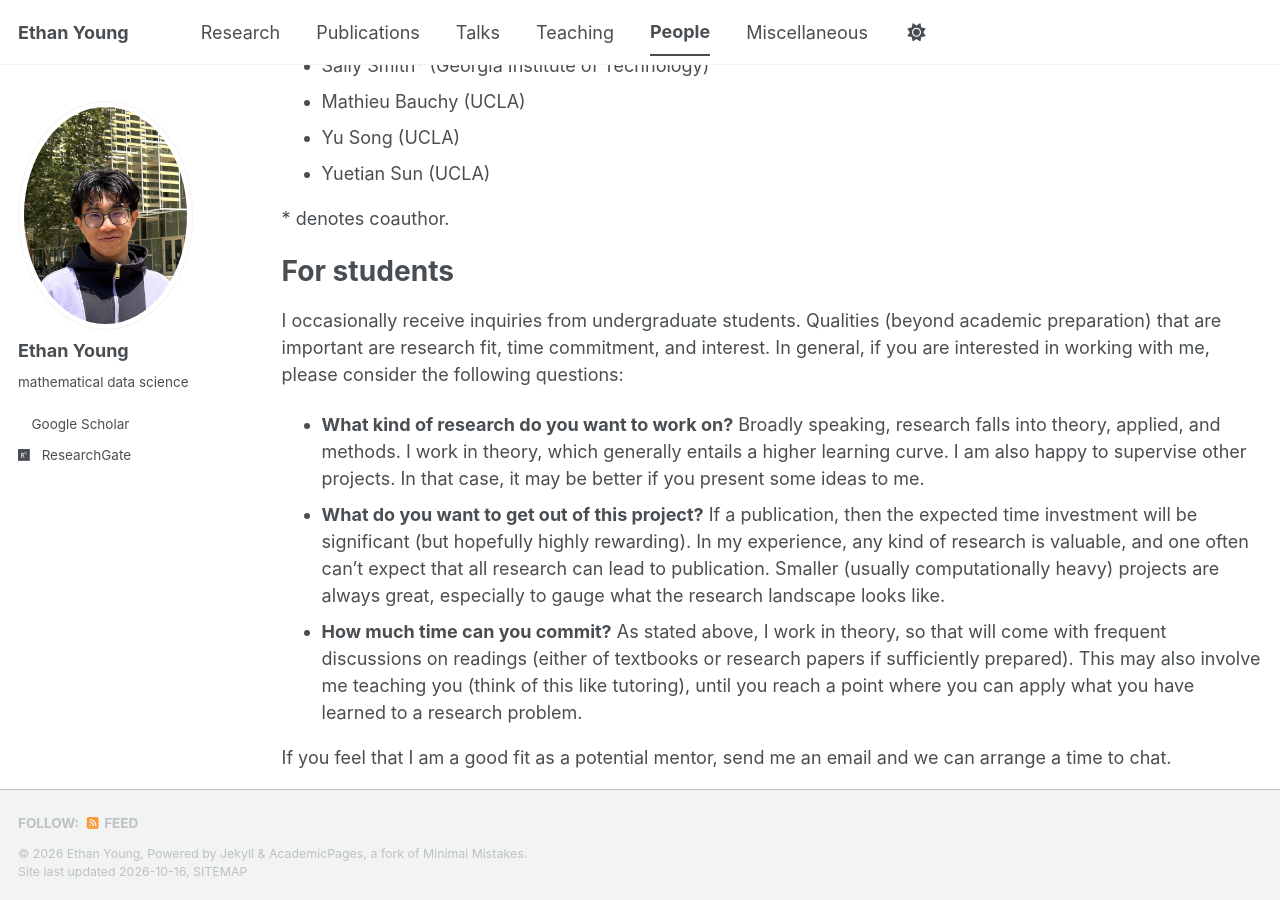
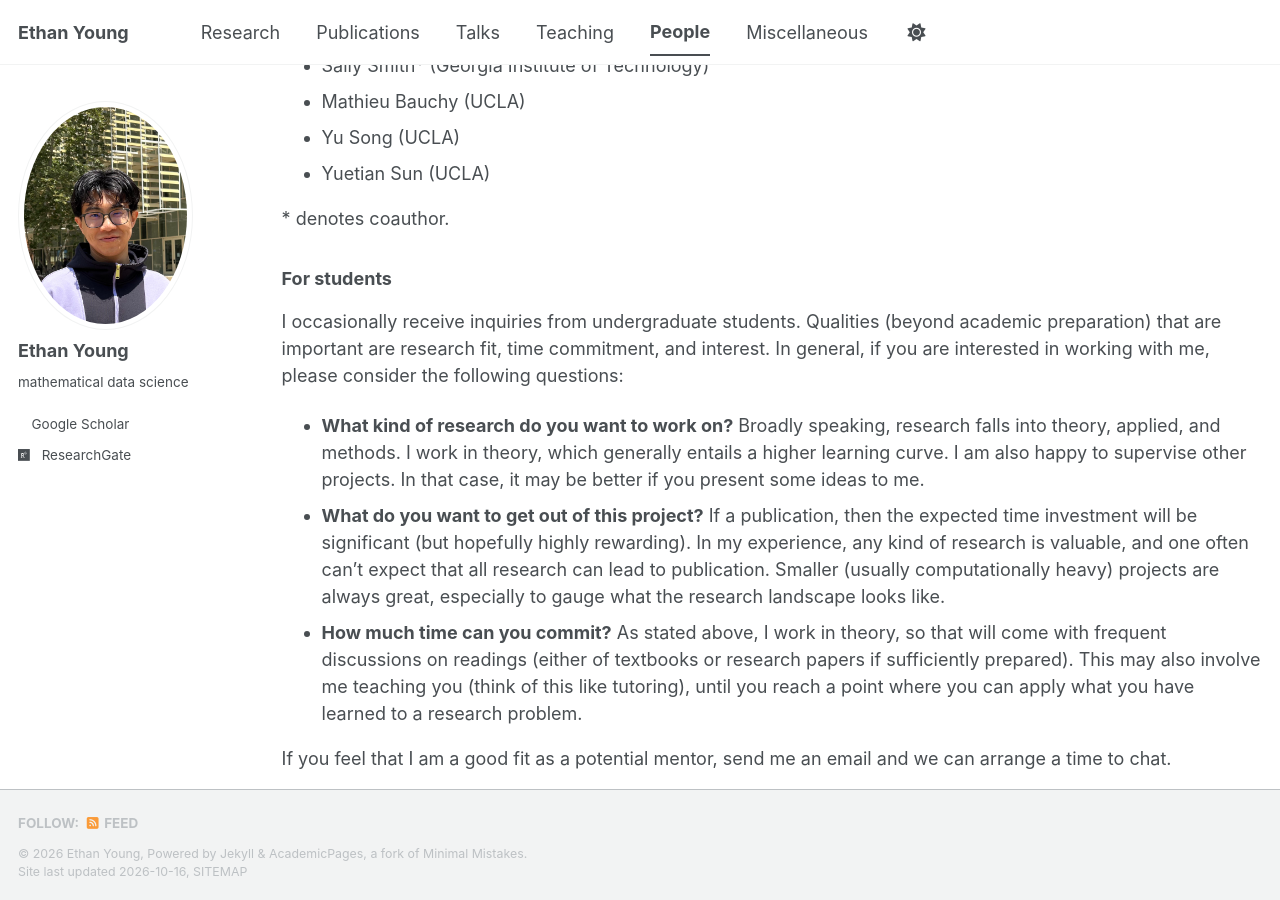
Before and after one commit to ethanjyoung/ethanjyoung.github.io, a Jekyll site: the page built from _pages/people.md, in a window 1280 px wide and 900 px high, scrolled down 457 px. Built offline with Jekyll 4.4.1, drawn with Linux system fonts in a browser that asks for light colours; a style sheet for code colours, icons or effects is not loaded.

```diff
--- a/_pages/people.md
+++ b/_pages/people.md
@@ -24,7 +24,7 @@ Before I started my PhD, I worked with
 
 \* denotes coauthor.
 
-# For students
+### For students
 I occasionally receive inquiries from undergraduate students. Qualities (beyond academic preparation) that are important are research fit, time commitment, and interest. In general, if you are interested in working with me, please consider the following questions:
 * **What kind of research do you want to work on?** Broadly speaking, research falls into theory, applied, and methods. I work in theory, which generally entails a higher learning curve. I am also happy to supervise other projects. In that case, it may be better if you present some ideas to me.
 * **What do you want to get out of this project?** If a publication, then the expected time investment will be significant (but hopefully highly rewarding). In my experience, any kind of research is valuable, and one often can't expect that all research can lead to publication. Smaller (usually computationally heavy) projects are always great, especially to gauge what the research landscape looks like.
```
